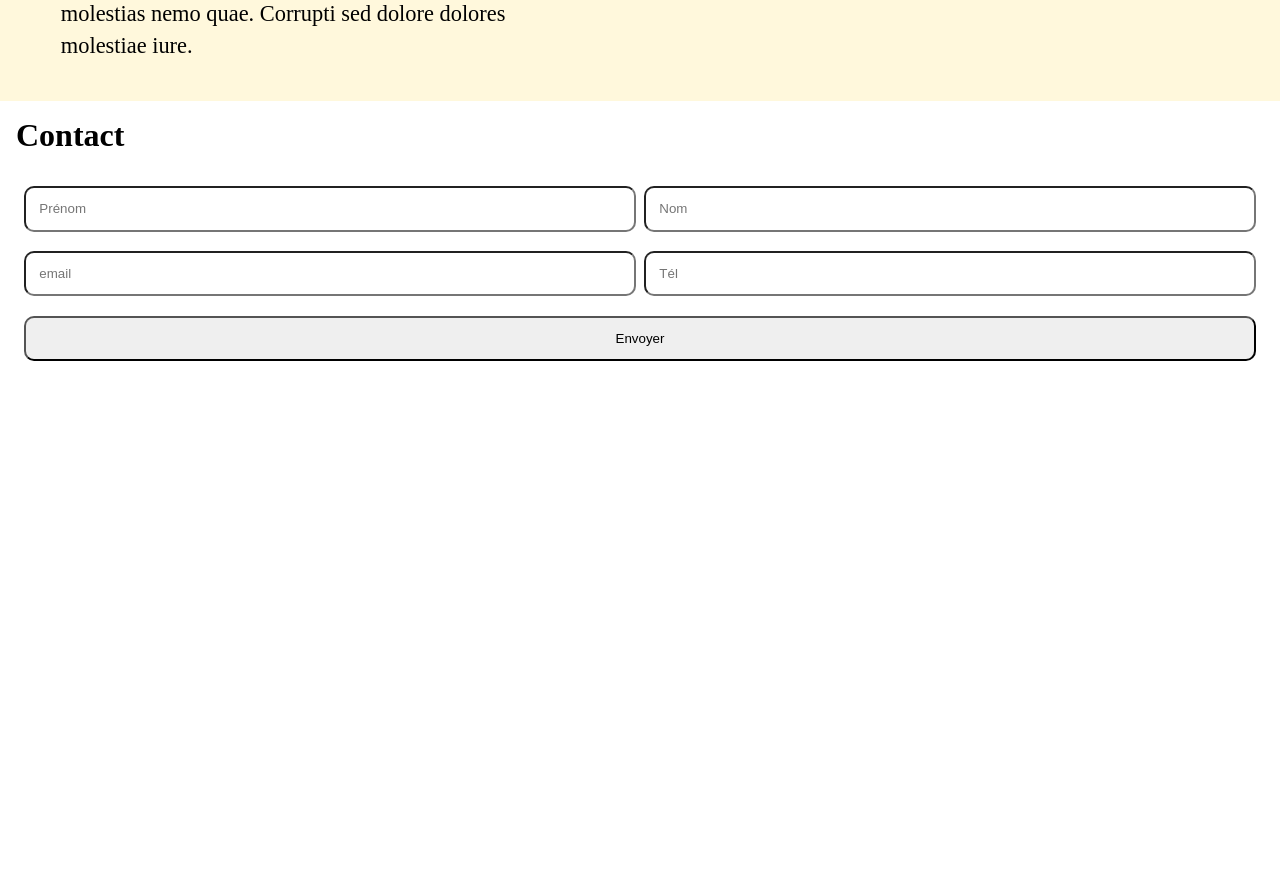
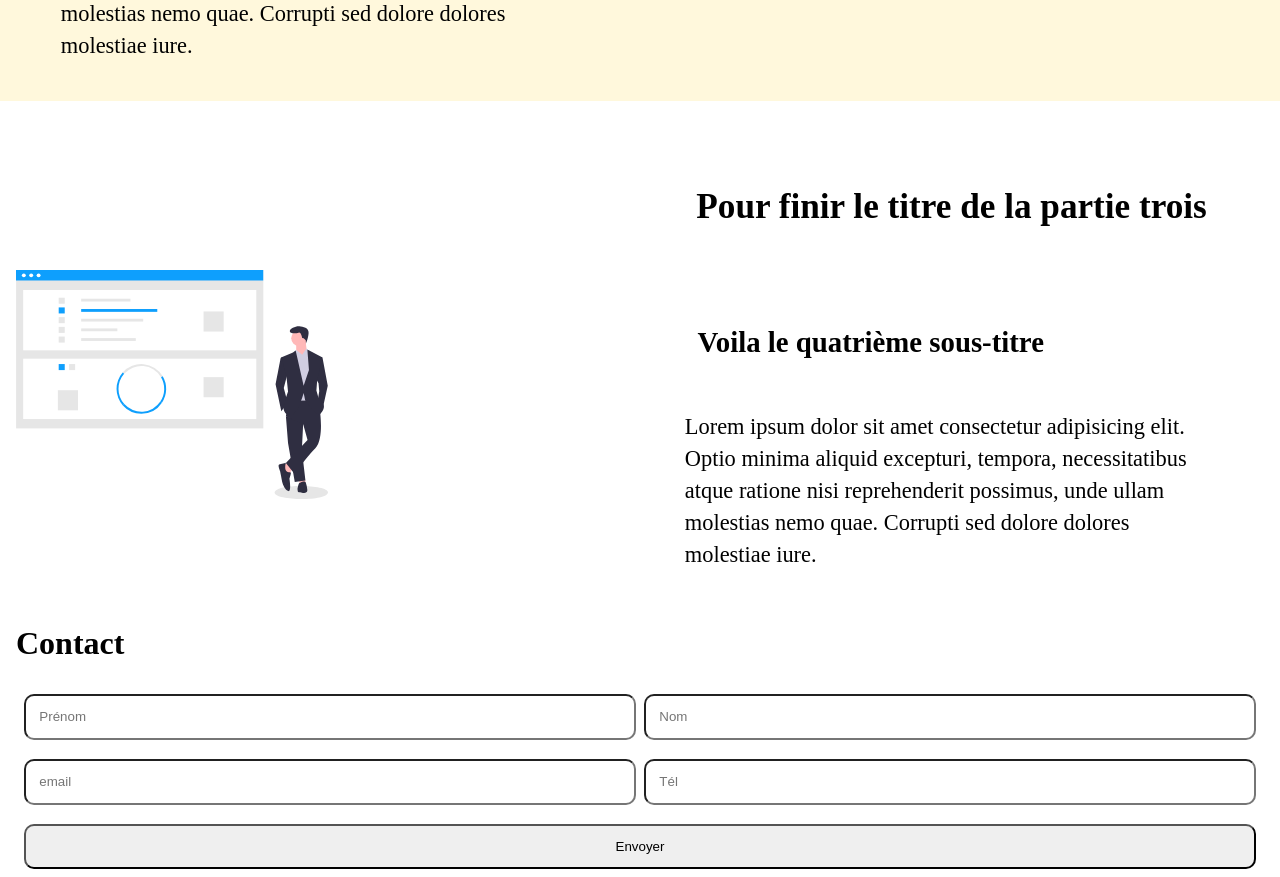
Before and after one commit to PatrickJouanneau/CNAMLUDO, a plain HTML site: page index.html in a window 1280 px wide. Shown: the part 1818-2695 px from the top of the page. Before the commit the page ends 2227 px from the top, so only its background shows below. Drawn offline with Linux system fonts and the light colour scheme.

Commit message:
premier commit

```diff
--- a/index.html
+++ b/index.html
@@ -20,6 +20,7 @@
             <li><a href="#partie1">Premier</a></li>
             <li><a href="#partie2">second</a></li>
             <li><a href="#partie3">Troisième</a></li>
+            <li><a href="#partie4">Quatrième</a></li>
             <li><a href="#contact">Contact</a></li>
         </ul>
     </nav>
@@ -55,6 +56,17 @@
         <div class="partie-img">
             <img classe="image" src="img/undraw_in_progress_ql66.svg" width="50%" height="auto" alt="">
         </div>
+    </section>
+    <section class="container sect4">
+        <div class="partie-img">
+            <img classe="image" src="img\undraw_success_factors_fay0.svg" width="50%" height="auto" alt="">
+        </div>
+        <div class="partie-text" id="partie4">
+            <h1>Pour finir le titre de la partie trois</h1>
+            <h2>Voila le quatrième sous-titre</h2>
+            <p>Lorem ipsum dolor sit amet consectetur adipisicing elit. Optio minima aliquid excepturi, tempora, necessitatibus atque ratione nisi reprehenderit possimus, unde ullam molestias nemo quae. Corrupti sed dolore dolores molestiae iure.</p>
+        </div>
+
     </section>
 
     <form>
```
Also changed, not shown: img/undraw_success_factors_fay0.svg (added).
